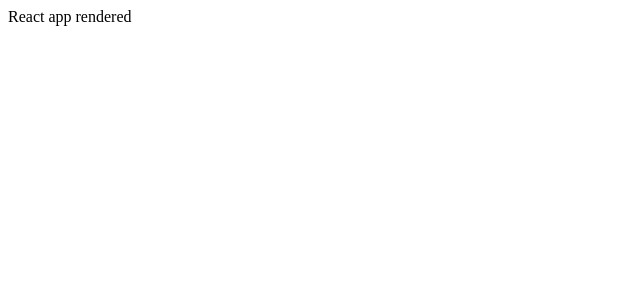
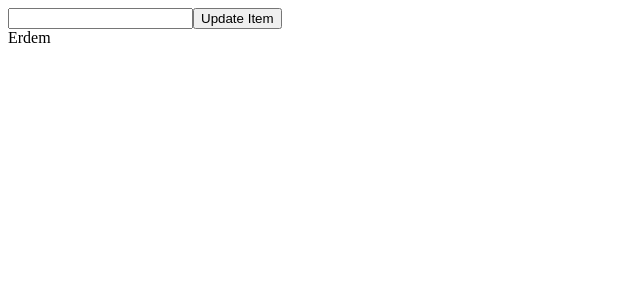
Before and after one commit to erdemuslu/react-uzerine, a React (Vite) app: page / in a window 1280 px wide. Shown: the top 300 px of the page, without its empty margins (0-640 px from the left). Built offline with nearby package versions, Linux system fonts and the light colour scheme.

Commit message:
test useEffect re-render conditions

```diff
--- a/src/App.jsx
+++ b/src/App.jsx
@@ -1,9 +1,29 @@
-import React from 'react'
+import React, { useState } from 'react'
 
-const App = () => (
-  <div>
-    React app rendered
-  </div>
-)
+import Child from './Child'
+
+const App = () => {
+  const [item, setItem] = useState('Erdem')
+  const [value, setValue] = useState('')
+
+  const updateItem = () => {
+    setItem(value)
+  }
+
+  return (
+    <div>
+      <input
+        type="text"
+        onChange={e => setValue(e.target.value)}
+      />
+      <button type="button" onClick={updateItem}>
+        Update Item
+      </button>
+      <Child
+        name={item}
+      />
+    </div>
+  )
+}
 
 export default App
--- /dev/null
+++ b/src/Child.jsx
@@ -0,0 +1,38 @@
+import React, { useEffect, useState } from 'react'
+import { string } from 'prop-types'
+
+const Child = ({ name }) => {
+  const [childItem, setChildItem] = useState(name)
+
+  // useEffect(() => {
+  //   console.log('useEffect works')
+  //   return setChildItem(name)
+  // })
+
+  // useEffect(() => {
+  //   console.log('useEffect works')
+  //   return setChildItem(name)
+  // }, [])
+
+  useEffect(() => {
+    console.log('useEffect works')
+    return setChildItem(name)
+  }, [name])
+
+  return (
+    <div>
+      { childItem }
+      <br />
+    </div>
+  )
+}
+
+Child.defaultProps = {
+  name: null
+}
+
+Child.propTypes = {
+  name: string
+}
+
+export default Child
```
Also changed, not shown: package.json (+6 -5 lines), 5 other files (tests, documents, lock files or other folders).
